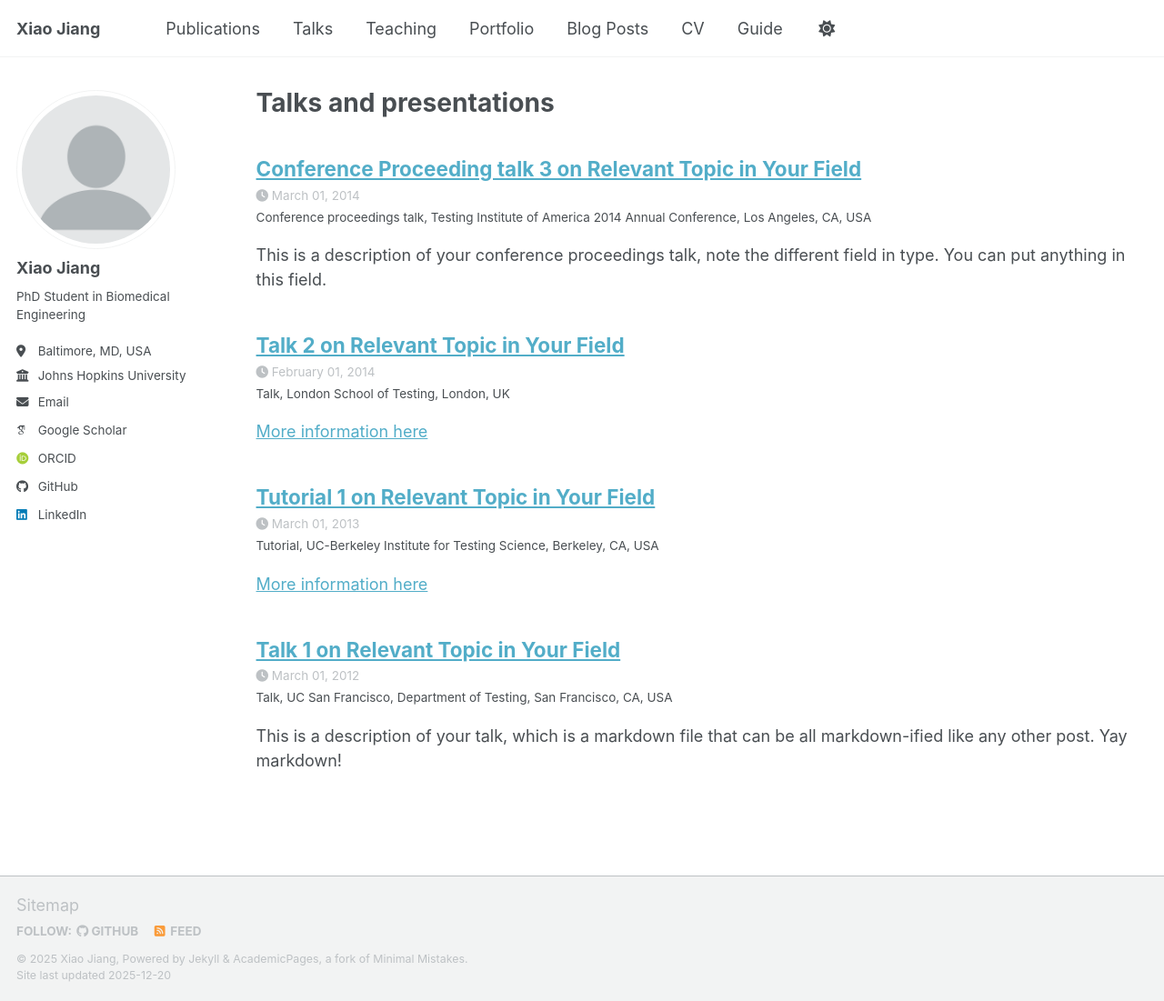
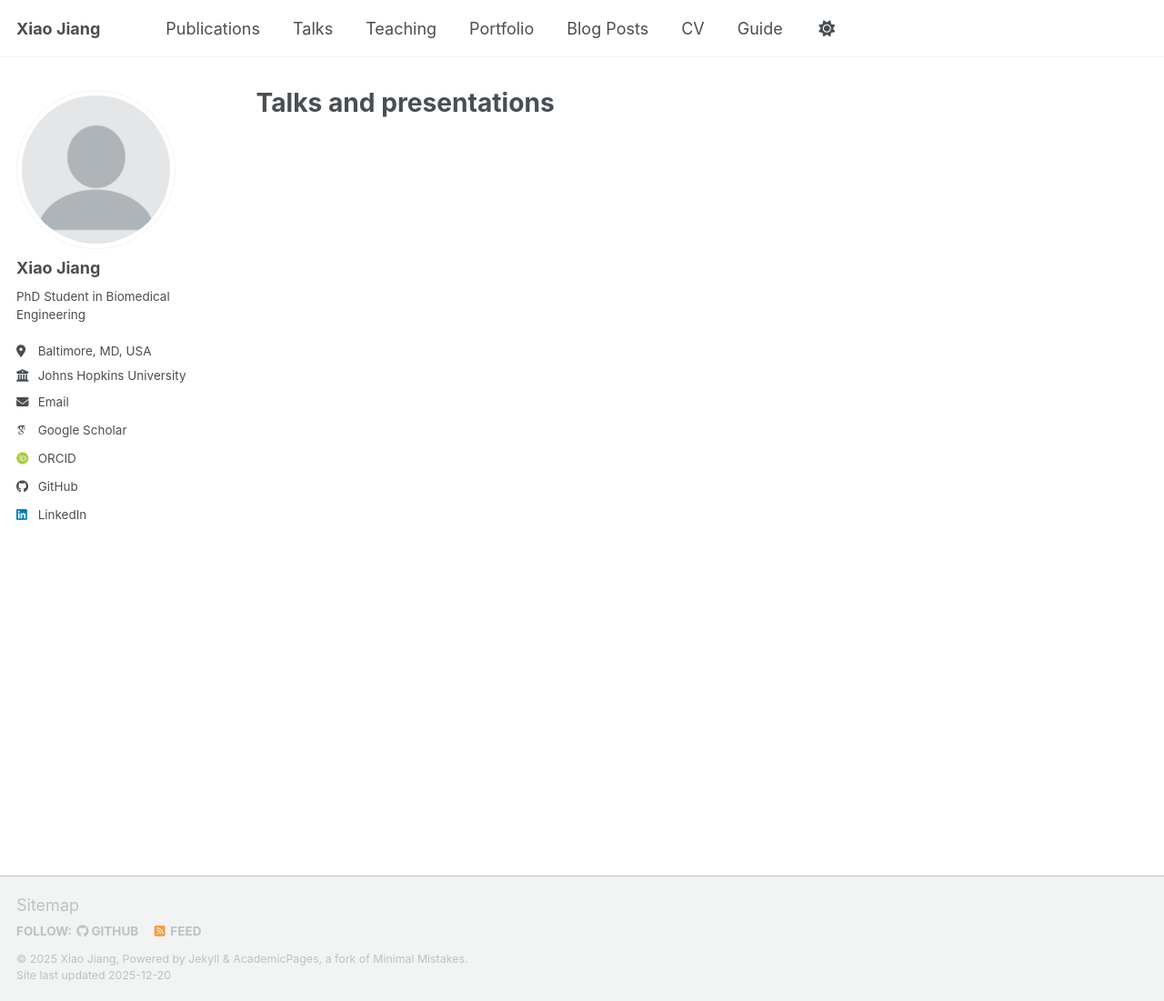
Before and after one commit to Xiao-Jiang-22/Xiao-Jiang-22.github.io, a Jekyll site: the page built from _pages/talks.html, in a window 1280 px wide and 1101 px high. Shown: the whole window at 91% size. Built offline with Jekyll 4.4.1, drawn with Linux system fonts in a browser that asks for light colours; some web fonts are replaced; a script bundle is joined from its source files by our own code; library files that are not in the unit come from our copies; part of the change alters nothing that is shown.

```diff
--- a/_config.yml
+++ b/_config.yml
@@ -221,18 +221,21 @@ kramdown:
 
 # These settings control the types of collections used by the template
 collections:
-  teaching:
+  projects:
     output: true
     permalink: /:collection/:path/
+  # teaching:
+  #   output: true
+  #   permalink: /:collection/:path/
   publications:
     output: true
     permalink: /:collection/:path/
-  portfolio:
-    output: true
-    permalink: /:collection/:path/
-  talks:
-    output: true
-    permalink: /:collection/:path/
+  # portfolio:
+  #   output: true
+  #   permalink: /:collection/:path/
+  # talks:
+  #   output: true
+  #   permalink: /:collection/:path/
 
 
 # These settings control how pages and collections are included in the site
```
